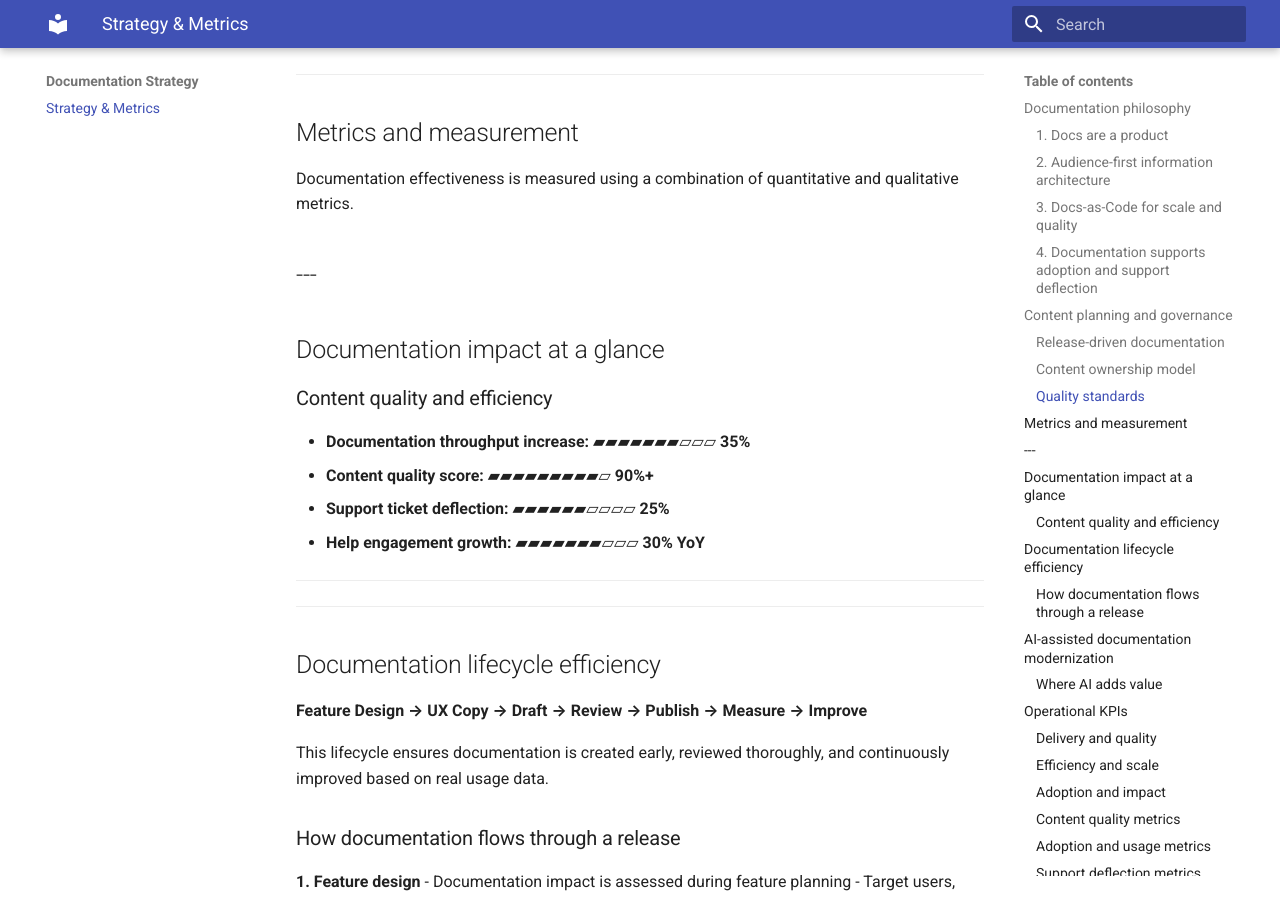
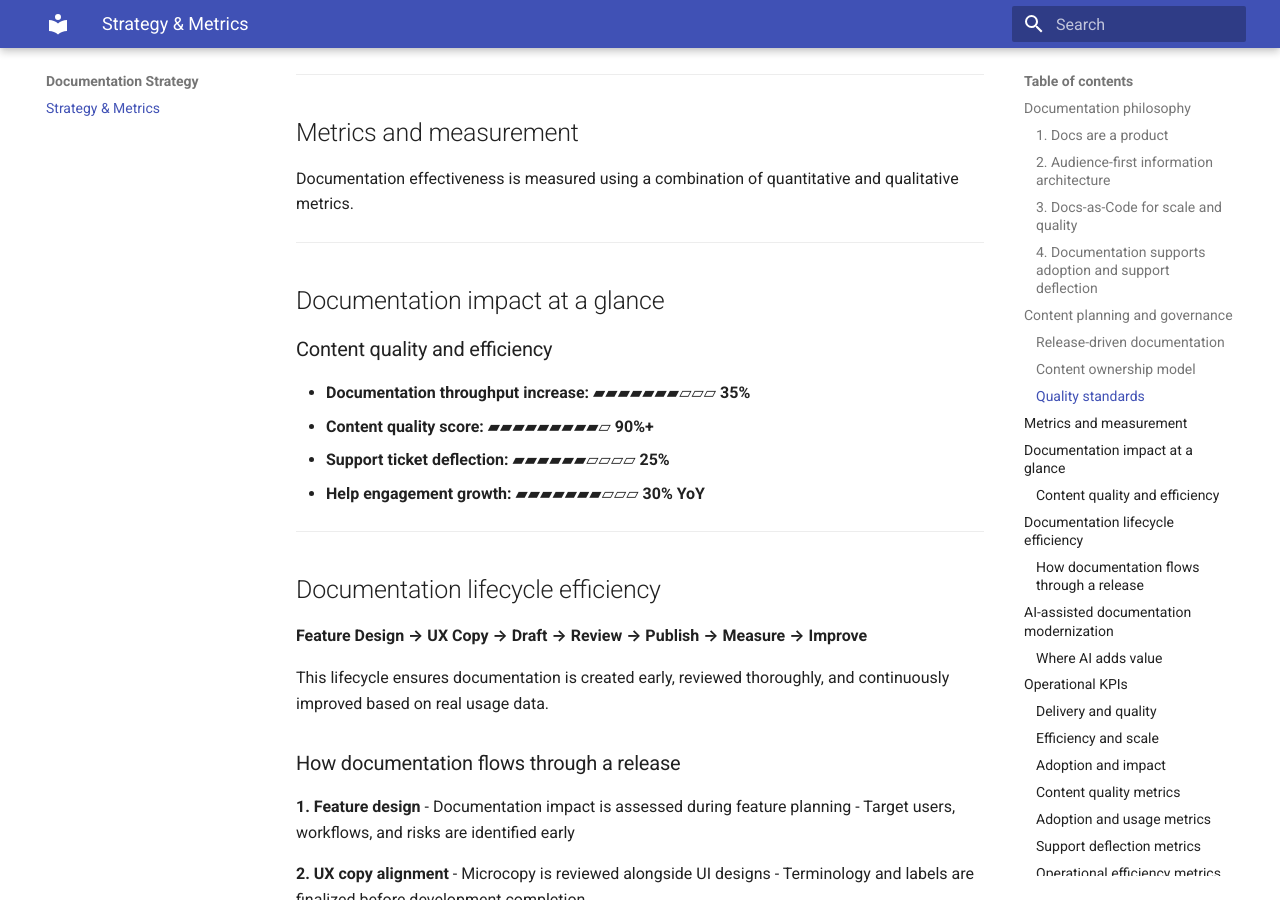
Before and after one commit to ajinanga16-blip/tech-writer-portfolio, an MkDocs documentation site: the page built from docs/documentation-strategy/index.md, in a window 1280 px wide and 900 px high, scrolled down 1935 px. Built offline with MkDocs 1.6.1 and Material for MkDocs 9.7.7, drawn with Linux system fonts in a browser that asks for light colours.

Commit message:
changed doc strat

```diff
--- /dev/null
+++ b/docs/assets/mermaid-init.js
@@ -0,0 +1,8 @@
+document.addEventListener("DOMContentLoaded", function () {
+  if (window.mermaid) {
+    mermaid.initialize({
+      startOnLoad: true,
+      theme: "default"
+    });
+  }
+});
--- a/docs/documentation-strategy/index.md
+++ b/docs/documentation-strategy/index.md
@@ -96,7 +96,6 @@
 quantitative and qualitative metrics.
 
 ---
----
 
 ## Documentation impact at a glance
 
@@ -106,8 +105,6 @@
 - **Content quality score:** ▰▰▰▰▰▰▰▰▰▱ **90%+**
 - **Support ticket deflection:** ▰▰▰▰▰▰▱▱▱▱ **25%**
 - **Help engagement growth:** ▰▰▰▰▰▰▰▱▱▱ **30% YoY**
-
----
 
 ---
 
--- a/mkdocs.yml
+++ b/mkdocs.yml
@@ -8,11 +8,18 @@
 
 extra_javascript:
   - https://unpkg.com/mermaid@10.4.0/dist/mermaid.min.js
+  - assets/mermaid-init.js
+
 extra:
   mermaid:
     theme: default
+
 markdown_extensions:
-  - pymdownx.superfences
+  - pymdownx.superfences:
+      custom_fences:
+        - name: mermaid
+          class: mermaid
+          format: !!python/name:pymdownx.superfences.fence_code_format
   - pymdownx.details
   - pymdownx.tabbed
   - pymdownx.progressbar
@@ -28,11 +35,6 @@
   - pymdownx.mark
   - pymdownx.arithmatex
   - pymdownx.smartsymbols
-  - pymdownx.superfences:
-      custom_fences:
-        - name: mermaid
-          class: mermaid
-          format: !!python/name:pymdownx.superfences.fence_code_format
 
 theme:
   name: material
@@ -86,26 +88,3 @@
       - Overview: release-highlights/index.md
   - Documentation Strategy:
       - Strategy & Metrics: documentation-strategy/index.md
-
-markdown_extensions:
-  - pymdownx.superfences
-  - pymdownx.details
-  - pymdownx.tabbed
-  - pymdownx.progressbar
-  - pymdownx.tasklist
-  - pymdownx.highlight
-  - pymdownx.inlinehilite
-  - pymdownx.snippets
-  - pymdownx.keys
-  - pymdownx.emoji
-  - pymdownx.magiclink
-  - pymdownx.tilde
-  - pymdownx.caret
-  - pymdownx.mark
-  - pymdownx.arithmatex
-  - pymdownx.smartsymbols
-  - pymdownx.superfences:
-      custom_fences:
-        - name: mermaid
-          class: mermaid
-          format: !!python/name:pymdownx.superfences.fence_code_format
```
